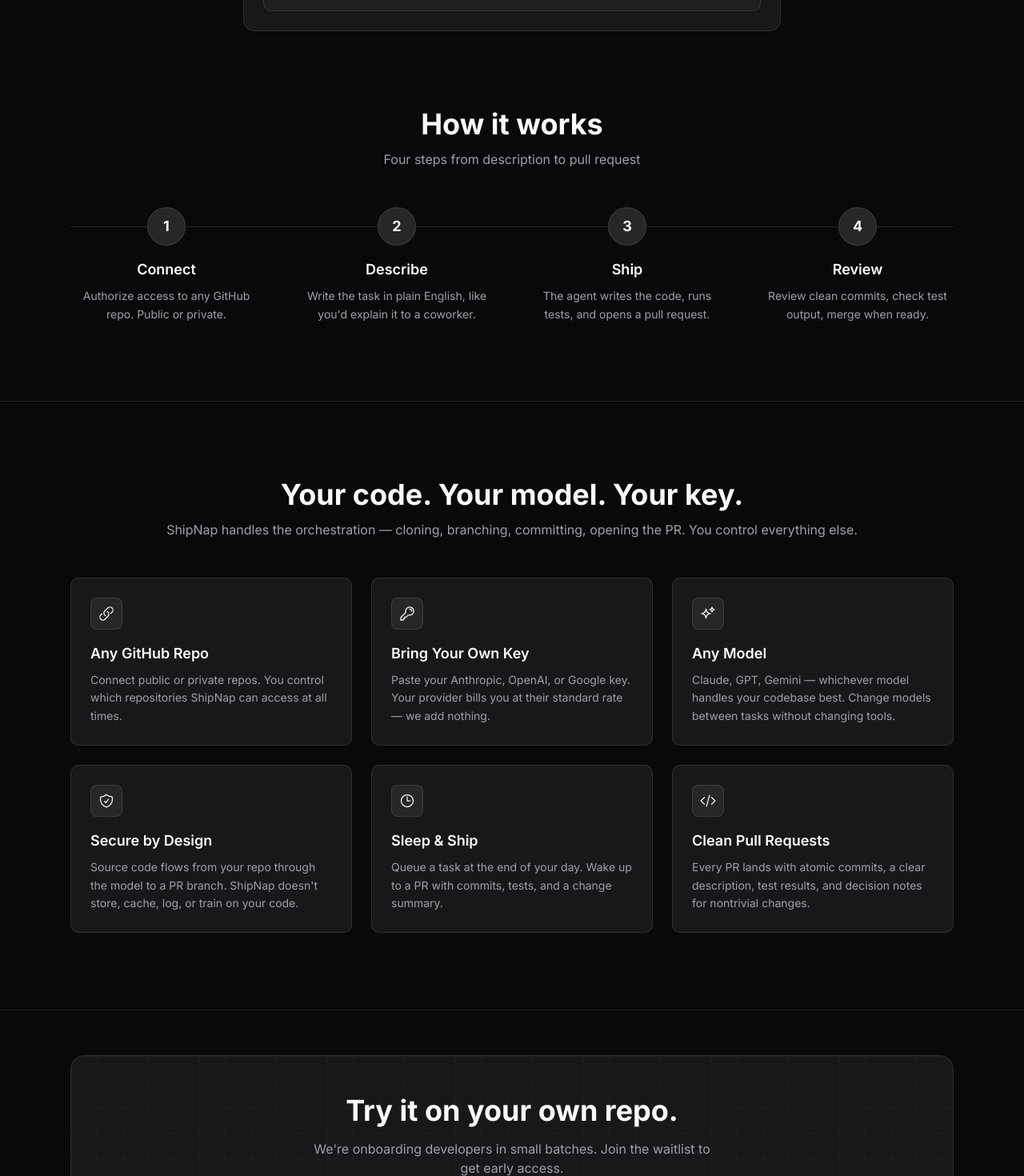
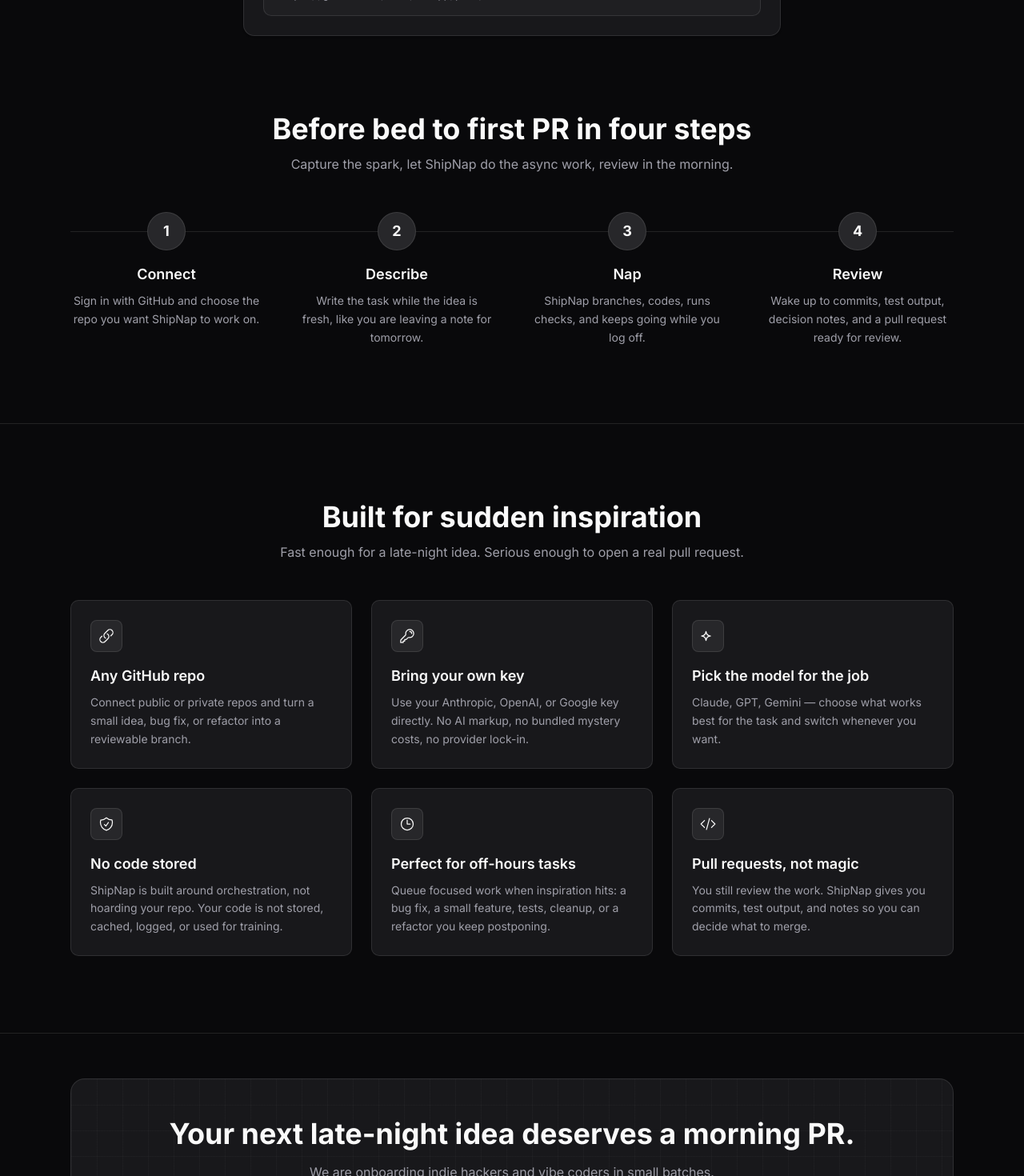
Before and after one commit to ShipNapDev/shipnap-waitlist, a Next.js app: page / in a window 1280 px wide. Shown: the part 1100-2570 px from the top of the page at 80% size. Built offline with nearby package versions, Linux system fonts and the light colour scheme.

Commit message:
copy: update homepage around overnight coding

```diff
--- a/app/page.tsx
+++ b/app/page.tsx
@@ -18,12 +18,15 @@
 
         <div className="relative mx-auto max-w-6xl px-6">
           <div className="flex flex-col items-center text-center">
+            <p className="mb-4 rounded-full border border-border bg-card/60 px-4 py-1.5 text-sm text-muted-foreground">
+              The overnight coding agent for indie hackers
+            </p>
             <h1 className="mb-6 max-w-4xl text-4xl font-bold tracking-tight text-foreground text-balance sm:text-5xl md:text-6xl lg:text-7xl">
-              Describe a task. Wake up to a pull request.
+              Ship while you sleep.
             </h1>
 
             <p className="mb-8 max-w-2xl text-lg text-muted-foreground text-balance md:text-xl">
-              ShipNap runs an AI agent against your repo — using your own API key, on your choice of model. No markup. No lock-in. Nothing stored.
+              Got a feature idea before bed? Describe it, connect your repo, and wake up to a pull request. ShipNap keeps the momentum going when you are too tired to code.
             </p>
 
             <div className="w-full max-w-md">
@@ -37,7 +40,7 @@
       <section className="relative pt-10 pb-6 md:pt-14 md:pb-10">
         <div className="mx-auto max-w-4xl px-6">
           <p className="mb-4 text-center text-xs font-medium uppercase tracking-widest text-muted-foreground/60">
-            See it in action
+            From midnight idea to morning PR
           </p>
           <DeployPreview />
         </div>
@@ -48,10 +51,10 @@
         <div className="mx-auto max-w-6xl px-6">
           <div className="mb-12 text-center">
             <h2 className="mb-3 text-3xl font-bold text-foreground md:text-4xl">
-              How it works
+              Before bed to first PR in four steps
             </h2>
             <p className="text-muted-foreground">
-              Four steps from description to pull request
+              Capture the spark, let ShipNap do the async work, review in the morning.
             </p>
           </div>
 
@@ -61,22 +64,22 @@
             <StepCard
               number="1"
               title="Connect"
-              description="Authorize access to any GitHub repo. Public or private."
+              description="Sign in with GitHub and choose the repo you want ShipNap to work on."
             />
             <StepCard
               number="2"
               title="Describe"
-              description="Write the task in plain English, like you'd explain it to a coworker."
+              description="Write the task while the idea is fresh, like you are leaving a note for tomorrow."
             />
             <StepCard
               number="3"
-              title="Ship"
-              description="The agent writes the code, runs tests, and opens a pull request."
+              title="Nap"
+              description="ShipNap branches, codes, runs checks, and keeps going while you log off."
             />
             <StepCard
               number="4"
               title="Review"
-              description="Review clean commits, check test output, merge when ready."
+              description="Wake up to commits, test output, decision notes, and a pull request ready for review."
             />
           </div>
         </div>
@@ -87,68 +90,20 @@
         <div className="mx-auto max-w-6xl px-6">
           <div className="mb-12 text-center">
             <h2 className="mb-3 text-3xl font-bold text-foreground md:text-4xl">
-              Your code. Your model. Your key.
+              Built for sudden inspiration
             </h2>
             <p className="text-muted-foreground">
-              ShipNap handles the orchestration — cloning, branching, committing, opening the PR. You control everything else.
+              Fast enough for a late-night idea. Serious enough to open a real pull request.
             </p>
           </div>
 
           <div className="grid gap-4 md:grid-cols-2 md:gap-6 lg:grid-cols-3">
-            <FeatureCard
-              icon={
-                <svg className="h-5 w-5" fill="none" viewBox="0 0 24 24" stroke="currentColor" strokeWidth="1.5">
-                  <path strokeLinecap="round" strokeLinejoin="round" d="M13.19 8.688a4.5 4.5 0 011.242 7.244l-4.5 4.5a4.5 4.5 0 01-6.364-6.364l1.757-1.757m13.35-.622l1.757-1.757a4.5 4.5 0 00-6.364-6.364l-4.5 4.5a4.5 4.5 0 001.242 7.244" />
-                </svg>
-              }
-              title="Any GitHub Repo"
-              description="Connect public or private repos. You control which repositories ShipNap can access at all times."
-            />
-            <FeatureCard
-              icon={
-                <svg className="h-5 w-5" fill="none" viewBox="0 0 24 24" stroke="currentColor" strokeWidth="1.5">
-                  <path strokeLinecap="round" strokeLinejoin="round" d="M15.75 5.25a3 3 0 013 3m3 0a6 6 0 01-7.029 5.912c-.563-.097-1.159.026-1.563.43L10.5 17.25H8.25v2.25H6v2.25H2.25v-2.818c0-.597.237-1.17.659-1.591l6.499-6.499c.404-.404.527-1 .43-1.563A6 6 0 1121.75 8.25z" />
-                </svg>
-              }
-              title="Bring Your Own Key"
-              description="Paste your Anthropic, OpenAI, or Google key. Your provider bills you at their standard rate — we add nothing."
-            />
-            <FeatureCard
-              icon={
-                <svg className="h-5 w-5" fill="none" viewBox="0 0 24 24" stroke="currentColor" strokeWidth="1.5">
-                  <path strokeLinecap="round" strokeLinejoin="round" d="M9.813 15.904L9 18.75l-.813-2.846a4.5 4.5 0 00-3.09-3.09L2.25 12l2.846-.813a4.5 4.5 0 003.09-3.09L9 5.25l.813 2.846a4.5 4.5 0 003.09 3.09L15.75 12l-2.846.813a4.5 4.5 0 00-3.09 3.09zM18.259 8.715L18 9.75l-.259-1.035a3.375 3.375 0 00-2.455-2.456L14.25 6l1.036-.259a3.375 3.375 0 002.455-2.456L18 2.25l.259 1.035a3.375 3.375 0 002.456 2.456L21.75 6l-1.035.259a3.375 3.375 0 00-2.456 2.456z" />
-                </svg>
-              }
-              title="Any Model"
-              description="Claude, GPT, Gemini — whichever model handles your codebase best. Change models between tasks without changing tools."
-            />
-            <FeatureCard
-              icon={
-                <svg className="h-5 w-5" fill="none" viewBox="0 0 24 24" stroke="currentColor" strokeWidth="1.5">
-                  <path strokeLinecap="round" strokeLinejoin="round" d="M9 12.75L11.25 15 15 9.75m-3-7.036A11.959 11.959 0 013.598 6 11.99 11.99 0 003 9.749c0 5.592 3.824 10.29 9 11.623 5.176-1.332 9-6.03 9-11.622 0-1.31-.21-2.571-.598-3.751h-.152c-3.196 0-6.1-1.248-8.25-3.285z" />
-                </svg>
-              }
-              title="Secure by Design"
-              description="Source code flows from your repo through the model to a PR branch. ShipNap doesn't store, cache, log, or train on your code."
-            />
-            <FeatureCard
-              icon={
-                <svg className="h-5 w-5" fill="none" viewBox="0 0 24 24" stroke="currentColor" strokeWidth="1.5">
-                  <path strokeLinecap="round" strokeLinejoin="round" d="M12 6v6h4.5m4.5 0a9 9 0 11-18 0 9 9 0 0118 0z" />
-                </svg>
-              }
-              title="Sleep & Ship"
-              description="Queue a task at the end of your day. Wake up to a PR with commits, tests, and a change summary."
-            />
-            <FeatureCard
-              icon={
-                <svg className="h-5 w-5" fill="none" viewBox="0 0 24 24" stroke="currentColor" strokeWidth="1.5">
-                  <path strokeLinecap="round" strokeLinejoin="round" d="M17.25 6.75L22.5 12l-5.25 5.25m-10.5 0L1.5 12l5.25-5.25m7.5-3l-4.5 16.5" />
-                </svg>
-              }
-              title="Clean Pull Requests"
-              description="Every PR lands with atomic commits, a clear description, test results, and decision notes for nontrivial changes."
-            />
+            <FeatureCard title="Any GitHub repo" description="Connect public or private repos and turn a small idea, bug fix, or refactor into a reviewable branch." icon={<svg className="h-5 w-5" fill="none" viewBox="0 0 24 24" stroke="currentColor" strokeWidth="1.5"><path strokeLinecap="round" strokeLinejoin="round" d="M13.19 8.688a4.5 4.5 0 011.242 7.244l-4.5 4.5a4.5 4.5 0 01-6.364-6.364l1.757-1.757m13.35-.622l1.757-1.757a4.5 4.5 0 00-6.364-6.364l-4.5 4.5a4.5 4.5 0 001.242 7.244" /></svg>} />
+            <FeatureCard title="Bring your own key" description="Use your Anthropic, OpenAI, or Google key directly. No AI markup, no bundled mystery costs, no provider lock-in." icon={<svg className="h-5 w-5" fill="none" viewBox="0 0 24 24" stroke="currentColor" strokeWidth="1.5"><path strokeLinecap="round" strokeLinejoin="round" d="M15.75 5.25a3 3 0 013 3m3 0a6 6 0 01-7.029 5.912c-.563-.097-1.159.026-1.563.43L10.5 17.25H8.25v2.25H6v2.25H2.25v-2.818c0-.597.237-1.17.659-1.591l6.499-6.499c.404-.404.527-1 .43-1.563A6 6 0 1121.75 8.25z" /></svg>} />
+            <FeatureCard title="Pick the model for the job" description="Claude, GPT, Gemini — choose what works best for the task and switch whenever you want." icon={<svg className="h-5 w-5" fill="none" viewBox="0 0 24 24" stroke="currentColor" strokeWidth="1.5"><path strokeLinecap="round" strokeLinejoin="round" d="M9.813 15.904L9 18.75l-.813-2.846a4.5 4.5 0 00-3.09-3.09L2.25 12l2.846-.813a4.5 4.5 0 003.09-3.09L9 5.25l.813 2.846a4.5 4.5 0 003.09 3.09L15.75 12l-2.846.813a4.5 4.5 0 00-3.09 3.09z" /></svg>} />
+            <FeatureCard title="No code stored" description="ShipNap is built around orchestration, not hoarding your repo. Your code is not stored, cached, logged, or used for training." icon={<svg className="h-5 w-5" fill="none" viewBox="0 0 24 24" stroke="currentColor" strokeWidth="1.5"><path strokeLinecap="round" strokeLinejoin="round" d="M9 12.75L11.25 15 15 9.75m-3-7.036A11.959 11.959 0 013.598 6 11.99 11.99 0 003 9.749c0 5.592 3.824 10.29 9 11.623 5.176-1.332 9-6.03 9-11.622 0-1.31-.21-2.571-.598-3.751h-.152c-3.196 0-6.1-1.248-8.25-3.285z" /></svg>} />
+            <FeatureCard title="Perfect for off-hours tasks" description="Queue focused work when inspiration hits: a bug fix, a small feature, tests, cleanup, or a refactor you keep postponing." icon={<svg className="h-5 w-5" fill="none" viewBox="0 0 24 24" stroke="currentColor" strokeWidth="1.5"><path strokeLinecap="round" strokeLinejoin="round" d="M12 6v6h4.5m4.5 0a9 9 0 11-18 0 9 9 0 0118 0z" /></svg>} />
+            <FeatureCard title="Pull requests, not magic" description="You still review the work. ShipNap gives you commits, test output, and notes so you can decide what to merge." icon={<svg className="h-5 w-5" fill="none" viewBox="0 0 24 24" stroke="currentColor" strokeWidth="1.5"><path strokeLinecap="round" strokeLinejoin="round" d="M17.25 6.75L22.5 12l-5.25 5.25m-10.5 0L1.5 12l5.25-5.25m7.5-3l-4.5 16.5" /></svg>} />
           </div>
         </div>
       </section>
@@ -163,10 +118,10 @@
 
             <div className="relative flex flex-col items-center text-center">
               <h2 className="mb-4 text-3xl font-bold text-foreground md:text-4xl text-balance">
-                Try it on your own repo.
+                Your next late-night idea deserves a morning PR.
               </h2>
               <p className="mb-6 max-w-lg text-muted-foreground">
-                We're onboarding developers in small batches. Join the waitlist to get early access.
+                We are onboarding indie hackers and vibe coders in small batches. Join the waitlist and be ready when the next idea hits.
               </p>
               <div className="mb-4 w-full max-w-md">
                 <WaitlistForm />
```
